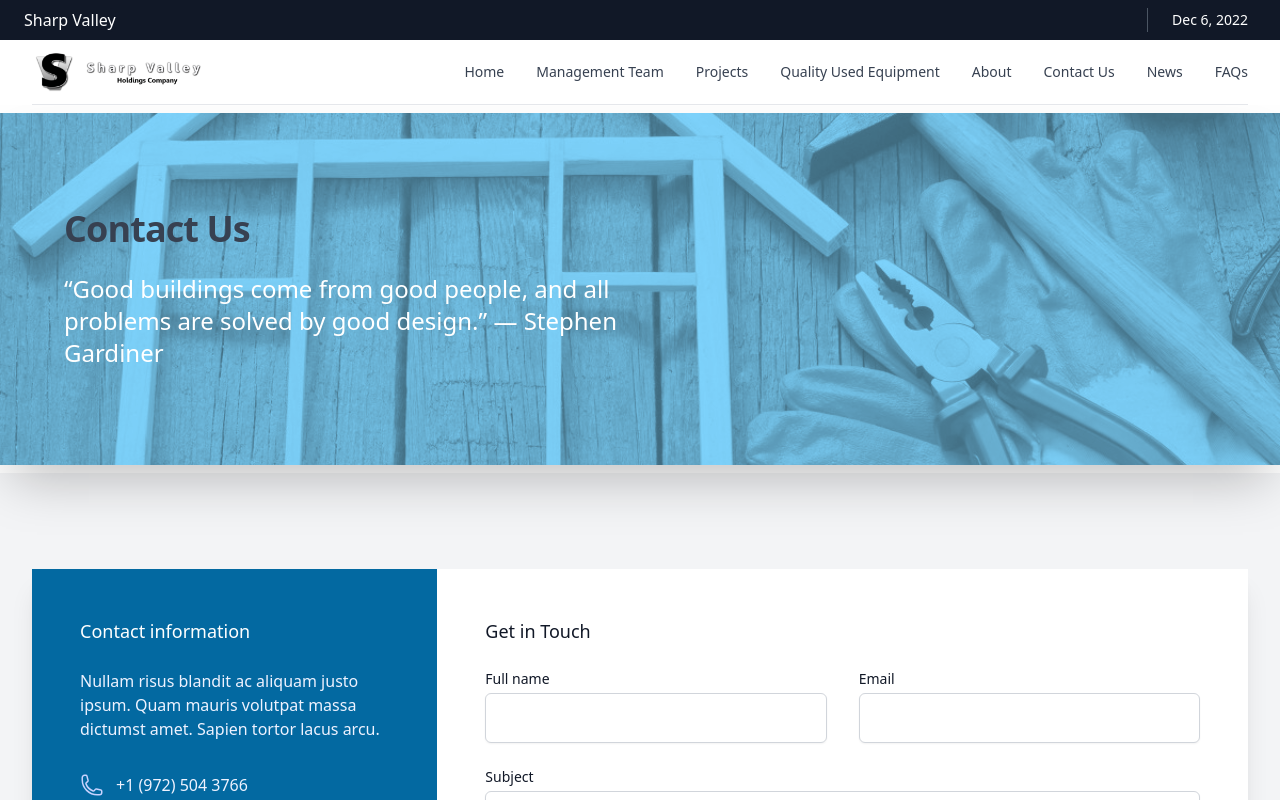
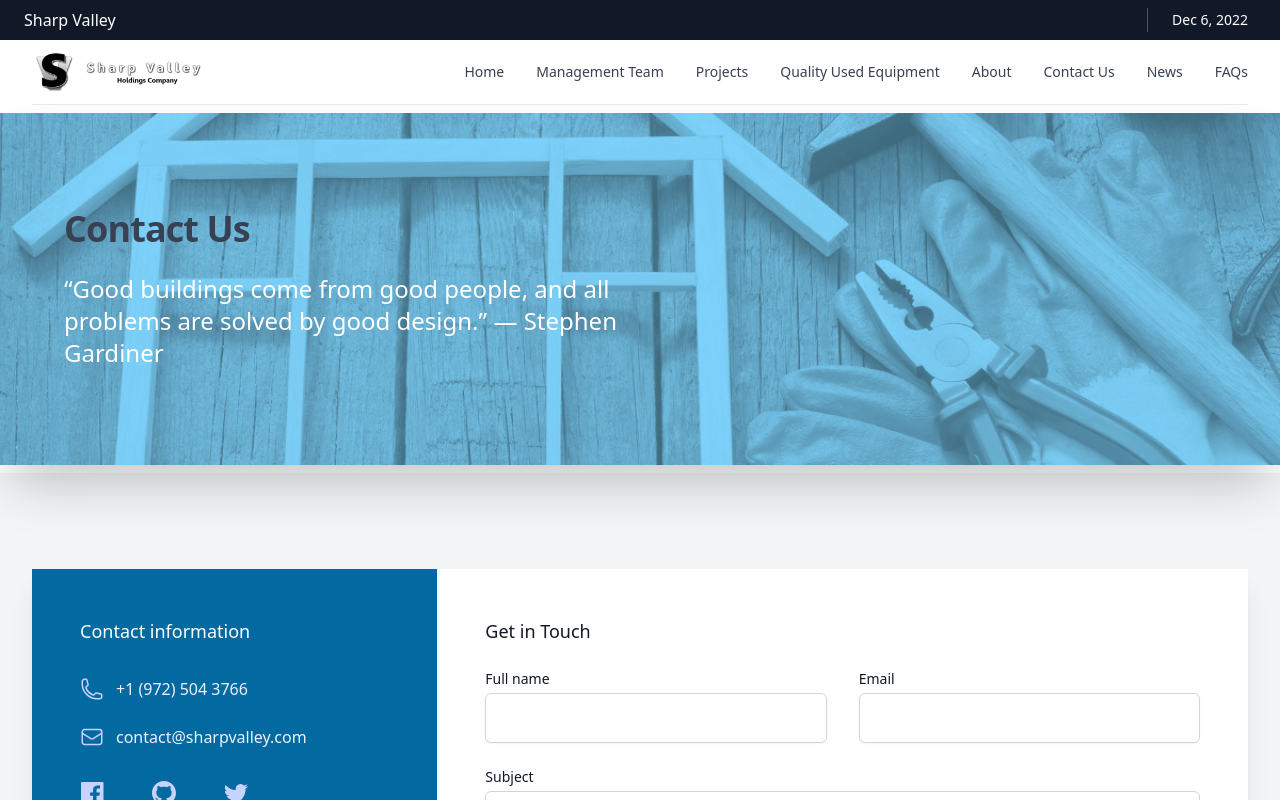
Before and after one commit to BernMasache/sharp-valley-store, a Next.js app: page /contact-us in a window 1280 px wide. Shown: the top 800 px of the page. Built offline with nearby package versions, Linux system fonts and the light colour scheme.

Commit message:
news layout

```diff
--- a/components/contactUs.jsx
+++ b/components/contactUs.jsx
@@ -156,10 +156,7 @@ export default function ContactUs() {
                 </svg>
               </div>
               <h3 className="text-lg font-medium text-white">Contact information</h3>
-              <p className="mt-6 max-w-3xl text-base text-indigo-50">
-                Nullam risus blandit ac aliquam justo ipsum. Quam mauris volutpat massa dictumst amet. Sapien tortor
-                lacus arcu.
-              </p>
+
               <dl className="mt-8 space-y-6">
                 <dt>
                   <span className="sr-only">Phone number</span>
```
